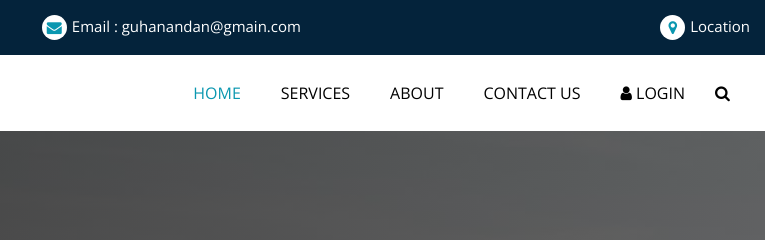
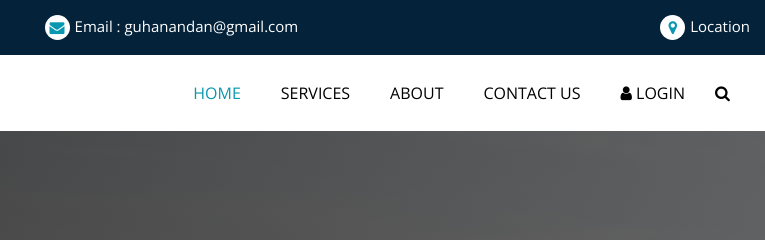
Before and after one commit to Guhanandan/terraform-jenkins-poc, a plain HTML site: page index.html in a window 1280 px wide. Shown: the top 240 px of the page, 515-1280 px from the left. Drawn offline with nearby package versions, Linux system fonts and the light colour scheme; some packages are replaced by stand-ins of ours.

Commit message:
Update index.html

```diff
--- a/index.html
+++ b/index.html
@@ -52,7 +52,7 @@
             <a href="">
               <i class="fa fa-envelope" aria-hidden="true"></i>
               <span>
-                Email : guhanandan@gmain.com
+                Email : guhanandan@gmail.com
               </span>
             </a>
             <a href="">
```
